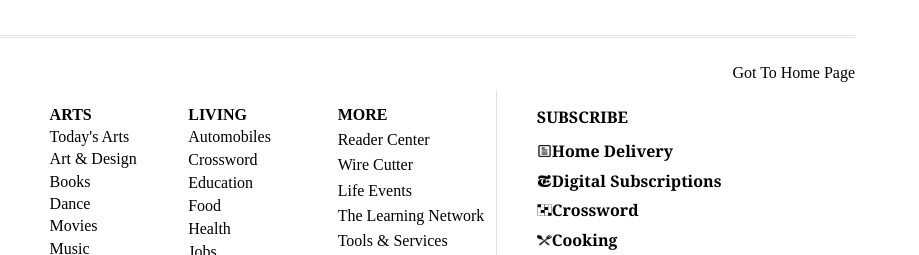
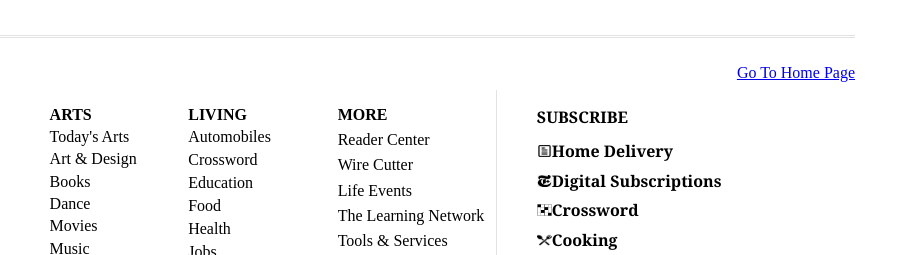
Before and after one commit to KerronKing/NY-Times-Clone, a plain HTML site: page index.html in a window 1280 px wide. Shown: the part 11262-11517 px from the top of the page, 361-1280 px from the left. Drawn offline with Linux system fonts and the light colour scheme.

Commit message:
added link to go to home page text

```diff
--- a/index.html
+++ b/index.html
@@ -643,7 +643,7 @@
         <footer class="section-3">
           <div class="section3-head">
             <a href="#"><img src="Images/NY-logo.png" class="ny-logo" alt="NY-logo"></a>
-            <span>Got To Home Page</span>
+            <span><a href="#">Go To Home Page</a></span>
           </div>
           <div class="section3-main-left">
             <ul>
```
